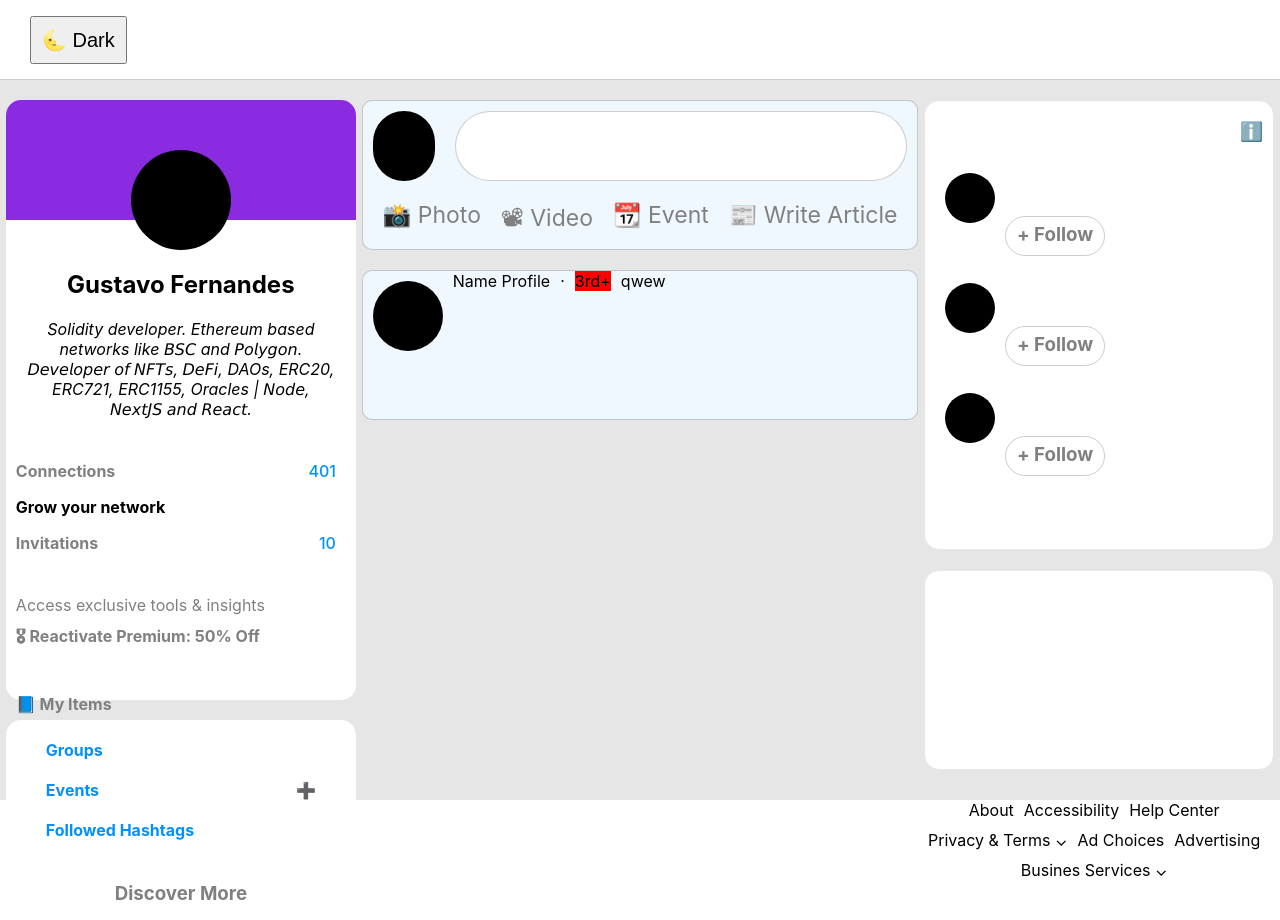
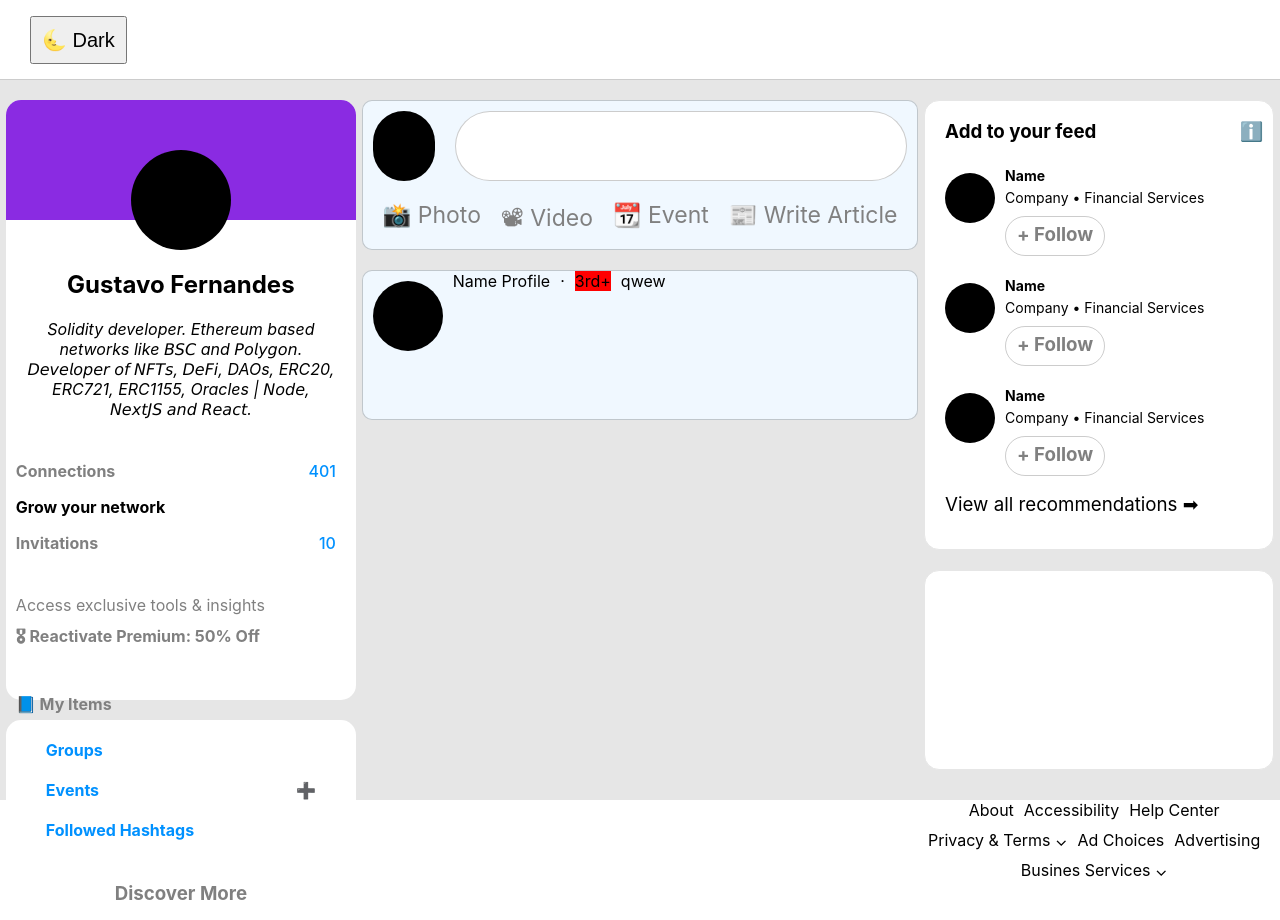
Before and after one commit to 0x-tsar/linkedin-clone, a Next.js app: page / in a window 1280 px wide. Built offline with nearby package versions, Linux system fonts and the light colour scheme.

Commit message:
fixed logic Header problem

```diff
--- a/src/components/Header.jsx
+++ b/src/components/Header.jsx
@@ -29,10 +29,10 @@ export const Header = () => {
         }}
         onClick={(e) => {
           if (state.includes("🌜 Dark")) {
-            setTheme("bright");
+            setTheme("dark");
             setState("🌞 Bright");
           } else {
-            setTheme("dark");
+            setTheme("bright");
             setState("🌜 Dark");
           }
         }}
--- a/src/components/Left.jsx
+++ b/src/components/Left.jsx
@@ -4,12 +4,18 @@ import { brightTheme, darkTheme } from "../themes/themes";
 
 export const LeftComp = styled.div`
   grid-area: left;
+
+  color: ${(props) =>
+    props.theme === "bright" ? darkTheme.daker : darkTheme.card};
+
   background-color: ${(props) =>
     props.theme === "bright" ? brightTheme.bg : darkTheme.bg};
 `;
 
 export const Panel = styled.div`
-  background-color: white;
+  background-color: ${(props) =>
+    props.theme === "bright" ? brightTheme.card : darkTheme.darker};
+
   border-radius: 15px;
   width: 350px;
   height: 600px;
@@ -18,7 +24,7 @@ export const Panel = styled.div`
 
 export const Panel2 = styled.div`
   background-color: ${(props) =>
-    props.theme === "bright" ? brightTheme.card : darkTheme.card};
+    props.theme === "bright" ? brightTheme.card : darkTheme.darker};
   border-radius: 15px;
   width: 350px;
   height: 200px;
@@ -39,7 +45,7 @@ export const Left = ({ theme, brightTheme, darkTheme }) => {
   return (
     <>
       <LeftComp theme={theme} brightTheme={brightTheme} darkTheme={darkTheme}>
-        <Panel>
+        <Panel theme={theme} brightTheme={brightTheme} darkTheme={darkTheme}>
           <Div>
             <div>
               {/* <img src="" alt="" /> */}
@@ -139,7 +145,7 @@ export const Left = ({ theme, brightTheme, darkTheme }) => {
             </p>
           </Div>
         </Panel>
-        <Panel2>
+        <Panel2 theme={theme} brightTheme={brightTheme} darkTheme={darkTheme}>
           <p
             style={{
               margin: "10px 40px",
--- a/src/components/Right.jsx
+++ b/src/components/Right.jsx
@@ -4,17 +4,18 @@ import { brightTheme, darkTheme } from "../themes/themes";
 
 export const RightComp = styled.div`
   grid-area: right;
-  /* background-color: #e6e6e6; */
+
+  color: ${(props) => (props.theme === "bright" ? "black" : "white")};
+
   background-color: ${(props) =>
     props.theme === "bright" ? brightTheme.bg : darkTheme.bg};
 `;
 
 export const Panel = styled.div`
-  color: ${(props) =>
-    props.theme === "bright" ? darkTheme.text : brightTheme.text};
   //
   background-color: ${(props) =>
-    props.theme === "bright" ? brightTheme.card : darkTheme.card};
+    props.theme === "bright" ? brightTheme.card : darkTheme.darker};
+
   border-radius: 15px;
   width: 350px;
   height: 450px;
@@ -30,7 +31,8 @@ export const Panel2 = styled.div`
   color: ${(props) =>
     props.theme === "bright" ? darkTheme.text : brightTheme.text};
   background-color: ${(props) =>
-    props.theme === "bright" ? brightTheme.card : darkTheme.card};
+    props.theme === "bright" ? brightTheme.card : darkTheme.darker};
+
   border-radius: 15px;
   width: 350px;
   height: 200px;
--- a/src/themes/themes.js
+++ b/src/themes/themes.js
@@ -9,6 +9,7 @@ export const brightTheme = {
   purple: "#6518ac",
   border: "#e6e6e6",
   card: "#ffffff",
+  darker: "rgba(30,30,30)",
 };
 
 export const darkTheme = {
@@ -21,4 +22,5 @@ export const darkTheme = {
   purple: "#6518ac",
   border: "rgba(255,255,255,0.1)",
   card: "#ffffff",
+  darker: "rgba(30,30,30)",
 };
```
